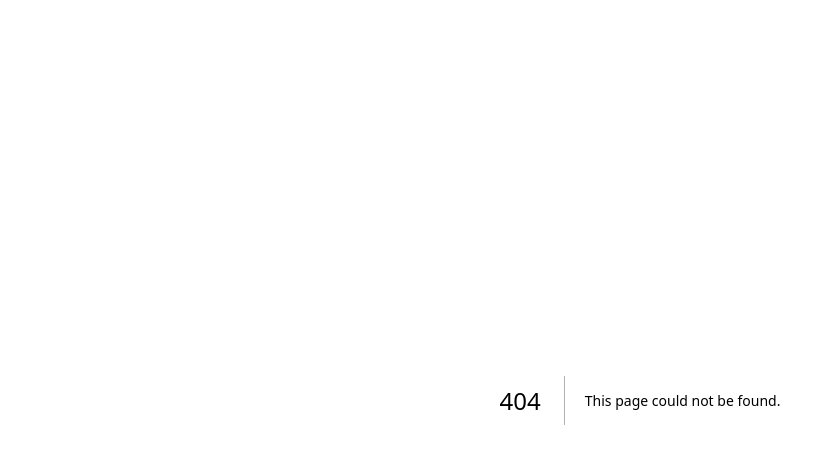
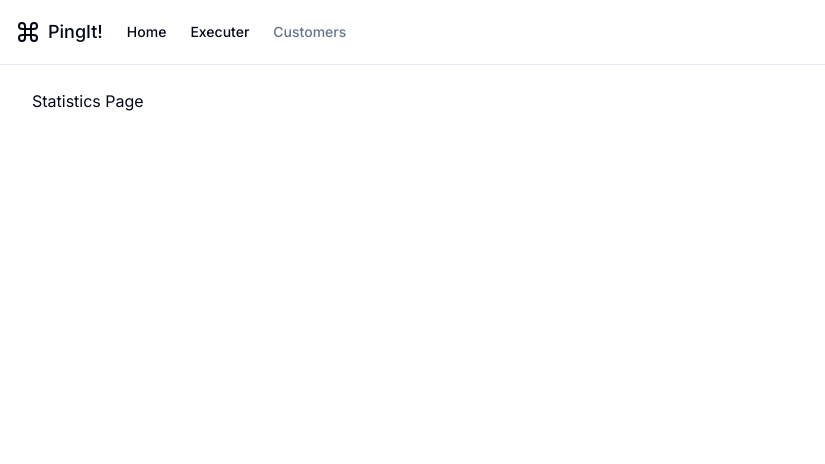
Before and after one commit to zoubiforat/ping-frontend, a Next.js app: page /statistics in a window 1280 px wide. Before the commit this address had no page. Shown: the top 464 px of the page, without its empty margins (0-825 px from the left). Built offline with nearby package versions, Linux system fonts and the light colour scheme.

Commit message:
- follow up on last commit

```diff
--- /dev/null
+++ b/app/executer/page.tsx
@@ -0,0 +1,7 @@
+import React from "react";
+
+const ExecuterPage = () => {
+    return <div>Executer Page</div>
+}
+
+export default ExecuterPage;
--- a/app/layout.tsx
+++ b/app/layout.tsx
@@ -2,6 +2,7 @@ import type { Metadata } from 'next'
 import { Inter as FontSans } from 'next/font/google'
 import './globals.css'
 import { cn } from '../lib/utils'
+import { MainNav } from '../components/main-nav'
 
 export const fontSans = FontSans({
   subsets: ["latin"],
@@ -22,7 +23,34 @@ export default function RootLayout({
       <body className={cn(
           "min-h-screen bg-background font-sans antialiased",
           fontSans.variable
-        )}>{children}</body>
+        )}>
+          <div className="hidden flex-col md:flex">
+        <div className="border-b">
+          <div className="flex h-16 items-center px-4">
+          <div className="relative z-20 flex items-center text-lg font-medium">
+            <svg
+              xmlns="http://www.w3.org/2000/svg"
+              viewBox="0 0 24 24"
+              fill="none"
+              stroke="currentColor"
+              strokeWidth="2"
+              strokeLinecap="round"
+              strokeLinejoin="round"
+              className="mr-2 h-6 w-6"
+            >
+              <path d="M15 6v12a3 3 0 1 0 3-3H6a3 3 0 1 0 3 3V6a3 3 0 1 0-3 3h12a3 3 0 1 0-3-3" />
+            </svg>
+            PingIt!
+          </div>
+            <MainNav className="mx-6" />
+          </div>
+        </div>
+
+        <div className="flex-1 space-y-4 p-8 pt-6">
+            { children }
+        </div>
+      </div>
+      </body>
     </html>
   )
 }
--- a/app/page.tsx
+++ b/app/page.tsx
@@ -1,113 +1,8 @@
-import Image from 'next/image'
-
 export default function Home() {
   return (
-    <main className="flex min-h-screen flex-col items-center justify-between p-24">
-      <div className="z-10 max-w-5xl w-full items-center justify-between font-mono text-sm lg:flex">
-        <p className="fixed left-0 top-0 flex w-full justify-center border-b border-gray-300 bg-gradient-to-b from-zinc-200 pb-6 pt-8 backdrop-blur-2xl dark:border-neutral-800 dark:bg-zinc-800/30 dark:from-inherit lg:static lg:w-auto  lg:rounded-xl lg:border lg:bg-gray-200 lg:p-4 lg:dark:bg-zinc-800/30">
-          Get started by editing&nbsp;
-          <code className="font-mono font-bold">app/page.tsx</code>
-        </p>
-        <div className="fixed bottom-0 left-0 flex h-48 w-full items-end justify-center bg-gradient-to-t from-white via-white dark:from-black dark:via-black lg:static lg:h-auto lg:w-auto lg:bg-none">
-          <a
-            className="pointer-events-none flex place-items-center gap-2 p-8 lg:pointer-events-auto lg:p-0"
-            href="https://vercel.com?utm_source=create-next-app&utm_medium=appdir-template&utm_campaign=create-next-app"
-            target="_blank"
-            rel="noopener noreferrer"
-          >
-            By{' '}
-            <Image
-              src="/vercel.svg"
-              alt="Vercel Logo"
-              className="dark:invert"
-              width={100}
-              height={24}
-              priority
-            />
-          </a>
-        </div>
-      </div>
-
-      <div className="relative flex place-items-center before:absolute before:h-[300px] before:w-[480px] before:-translate-x-1/2 before:rounded-full before:bg-gradient-radial before:from-white before:to-transparent before:blur-2xl before:content-[''] after:absolute after:-z-20 after:h-[180px] after:w-[240px] after:translate-x-1/3 after:bg-gradient-conic after:from-sky-200 after:via-blue-200 after:blur-2xl after:content-[''] before:dark:bg-gradient-to-br before:dark:from-transparent before:dark:to-blue-700 before:dark:opacity-10 after:dark:from-sky-900 after:dark:via-[#0141ff] after:dark:opacity-40 before:lg:h-[360px] z-[-1]">
-        <Image
-          className="relative dark:drop-shadow-[0_0_0.3rem_#ffffff70] dark:invert"
-          src="/next.svg"
-          alt="Next.js Logo"
-          width={180}
-          height={37}
-          priority
-        />
-      </div>
-
-      <div className="mb-32 grid text-center lg:max-w-5xl lg:w-full lg:mb-0 lg:grid-cols-4 lg:text-left">
-        <a
-          href="https://nextjs.org/docs?utm_source=create-next-app&utm_medium=appdir-template&utm_campaign=create-next-app"
-          className="group rounded-lg border border-transparent px-5 py-4 transition-colors hover:border-gray-300 hover:bg-gray-100 hover:dark:border-neutral-700 hover:dark:bg-neutral-800/30"
-          target="_blank"
-          rel="noopener noreferrer"
-        >
-          <h2 className={`mb-3 text-2xl font-semibold`}>
-            Docs{' '}
-            <span className="inline-block transition-transform group-hover:translate-x-1 motion-reduce:transform-none">
-              -&gt;
-            </span>
-          </h2>
-          <p className={`m-0 max-w-[30ch] text-sm opacity-50`}>
-            Find in-depth information about Next.js features and API.
-          </p>
-        </a>
-
-        <a
-          href="https://nextjs.org/learn?utm_source=create-next-app&utm_medium=appdir-template-tw&utm_campaign=create-next-app"
-          className="group rounded-lg border border-transparent px-5 py-4 transition-colors hover:border-gray-300 hover:bg-gray-100 hover:dark:border-neutral-700 hover:dark:bg-neutral-800/30"
-          target="_blank"
-          rel="noopener noreferrer"
-        >
-          <h2 className={`mb-3 text-2xl font-semibold`}>
-            Learn{' '}
-            <span className="inline-block transition-transform group-hover:translate-x-1 motion-reduce:transform-none">
-              -&gt;
-            </span>
-          </h2>
-          <p className={`m-0 max-w-[30ch] text-sm opacity-50`}>
-            Learn about Next.js in an interactive course with&nbsp;quizzes!
-          </p>
-        </a>
-
-        <a
-          href="https://vercel.com/templates?framework=next.js&utm_source=create-next-app&utm_medium=appdir-template&utm_campaign=create-next-app"
-          className="group rounded-lg border border-transparent px-5 py-4 transition-colors hover:border-gray-300 hover:bg-gray-100 hover:dark:border-neutral-700 hover:dark:bg-neutral-800/30"
-          target="_blank"
-          rel="noopener noreferrer"
-        >
-          <h2 className={`mb-3 text-2xl font-semibold`}>
-            Templates{' '}
-            <span className="inline-block transition-transform group-hover:translate-x-1 motion-reduce:transform-none">
-              -&gt;
-            </span>
-          </h2>
-          <p className={`m-0 max-w-[30ch] text-sm opacity-50`}>
-            Explore the Next.js 13 playground.
-          </p>
-        </a>
-
-        <a
-          href="https://vercel.com/new?utm_source=create-next-app&utm_medium=appdir-template&utm_campaign=create-next-app"
-          className="group rounded-lg border border-transparent px-5 py-4 transition-colors hover:border-gray-300 hover:bg-gray-100 hover:dark:border-neutral-700 hover:dark:bg-neutral-800/30"
-          target="_blank"
-          rel="noopener noreferrer"
-        >
-          <h2 className={`mb-3 text-2xl font-semibold`}>
-            Deploy{' '}
-            <span className="inline-block transition-transform group-hover:translate-x-1 motion-reduce:transform-none">
-              -&gt;
-            </span>
-          </h2>
-          <p className={`m-0 max-w-[30ch] text-sm opacity-50`}>
-            Instantly deploy your Next.js site to a shareable URL with Vercel.
-          </p>
-        </a>
-      </div>
-    </main>
+    <>
+      <h1>Welcome to Ping it!</h1>
+      <h2>The Ping Executer App.</h2>
+    </>
   )
 }
--- /dev/null
+++ b/app/statistics/page.tsx
@@ -0,0 +1,7 @@
+import React from "react";
+
+const StatisticsPage = () => {
+    return <div>Statistics Page</div>
+}
+
+export default StatisticsPage;
--- /dev/null
+++ b/components/main-nav.tsx
@@ -0,0 +1,34 @@
+import Link from "next/link"
+
+import { cn } from "@/lib/utils"
+
+export function MainNav({
+  className,
+  ...props
+}: React.HTMLAttributes<HTMLElement>) {
+  return (
+    <nav
+      className={cn("flex items-center space-x-4 lg:space-x-6", className)}
+      {...props}
+    >
+      <Link
+        href="/"
+        className="text-sm font-medium transition-colors hover:text-primary"
+      >
+        Home
+      </Link>
+      <Link
+        href="/executer"
+        className="text-sm font-medium transition-colors hover:text-primary"
+      >
+        Executer
+      </Link>
+      <Link
+        href="/statistics"
+        className="text-sm font-medium text-muted-foreground transition-colors hover:text-primary"
+      >
+        Customers
+      </Link>
+    </nav>
+  )
+}
--- /dev/null
+++ b/components/ui/button.tsx
@@ -0,0 +1,56 @@
+import * as React from "react"
+import { Slot } from "@radix-ui/react-slot"
+import { cva, type VariantProps } from "class-variance-authority"
+
+import { cn } from "@/lib/utils"
+
+const buttonVariants = cva(
+  "inline-flex items-center justify-center rounded-md text-sm font-medium ring-offset-background transition-colors focus-visible:outline-none focus-visible:ring-2 focus-visible:ring-ring focus-visible:ring-offset-2 disabled:pointer-events-none disabled:opacity-50",
+  {
+    variants: {
+      variant: {
+        default: "bg-primary text-primary-foreground hover:bg-primary/90",
+        destructive:
+          "bg-destructive text-destructive-foreground hover:bg-destructive/90",
+        outline:
+          "border border-input bg-background hover:bg-accent hover:text-accent-foreground",
+        secondary:
+          "bg-secondary text-secondary-foreground hover:bg-secondary/80",
+        ghost: "hover:bg-accent hover:text-accent-foreground",
+        link: "text-primary underline-offset-4 hover:underline",
+      },
+      size: {
+        default: "h-10 px-4 py-2",
+        sm: "h-9 rounded-md px-3",
+        lg: "h-11 rounded-md px-8",
+        icon: "h-10 w-10",
+      },
+    },
+    defaultVariants: {
+      variant: "default",
+      size: "default",
+    },
+  }
+)
+
+export interface ButtonProps
+  extends React.ButtonHTMLAttributes<HTMLButtonElement>,
+    VariantProps<typeof buttonVariants> {
+  asChild?: boolean
+}
+
+const Button = React.forwardRef<HTMLButtonElement, ButtonProps>(
+  ({ className, variant, size, asChild = false, ...props }, ref) => {
+    const Comp = asChild ? Slot : "button"
+    return (
+      <Comp
+        className={cn(buttonVariants({ variant, size, className }))}
+        ref={ref}
+        {...props}
+      />
+    )
+  }
+)
+Button.displayName = "Button"
+
+export { Button, buttonVariants }
--- a/package.json
+++ b/package.json
@@ -9,6 +9,7 @@
     "lint": "next lint"
   },
   "dependencies": {
+    "@radix-ui/react-slot": "^1.0.2",
     "class-variance-authority": "^0.7.0",
     "clsx": "^2.0.0",
     "lucide-react": "^0.292.0",
```
Also changed, not shown: 1 other file (tests, documents, lock files or other folders).
